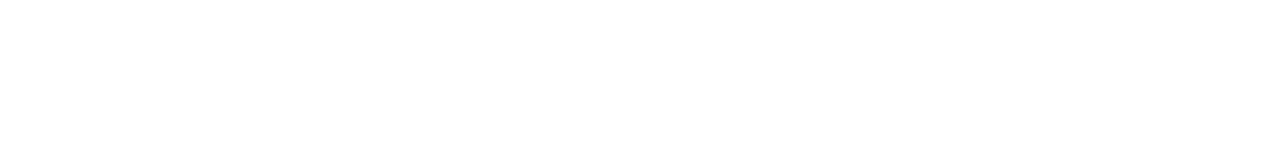
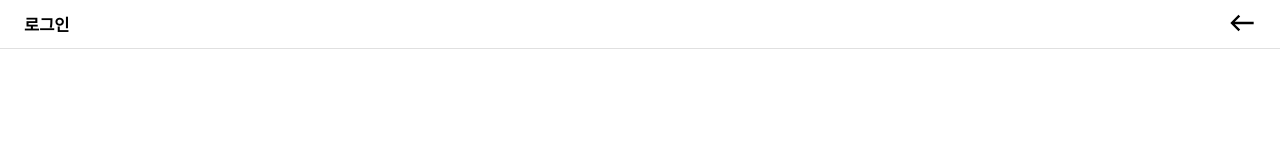
Before and after one commit to SinJungho/Code-Campus_FE, a React app: page /signup in a window 1280 px wide. Shown: the top 160 px of the page. Built offline with nearby package versions, Linux system fonts and the light colour scheme.

Commit message:
fix: 문구 수정

```diff
--- a/src/pages/Sign/login.tsx
+++ b/src/pages/Sign/login.tsx
@@ -12,7 +12,6 @@ import {
 // Icons
 import PersonIcon from "@mui/icons-material/Person";
 import LockIcon from "@mui/icons-material/Lock";
-import BusinessIcon from "@mui/icons-material/Business";
 import CloseIcon from "@mui/icons-material/Close";
 import Logo from "../../assets/img/SNSLogo";
 import TabContext from "@mui/lab/TabContext";
@@ -48,12 +47,12 @@ const Login: React.FC = () => {
           <TabList onChange={handleChange} variant="fullWidth">
             <Tab
               sx={{ width: "100%", fontSize: "0.5rem" }}
-              label="개인 회원"
+              label="멘티 회원"
               value="1"
             />
             <Tab
               sx={{ width: "100%", fontSize: "0.5rem" }}
-              label="기업 회원"
+              label="멘토 회원"
               value="2"
             />
           </TabList>
@@ -122,7 +121,7 @@ function IndividualMember() {
       {/* SNS 회원 가입 & 로그인 */}
       <SNSLogInButton />
       {/* 개인 회원 가입 */}
-      <S.TextSignUp href="#">개인 회원가입</S.TextSignUp>
+      <S.TextSignUp to="/signup">멘티 회원가입</S.TextSignUp>
     </S.Wrapper>
   );
 }
@@ -146,20 +145,20 @@ function CompanyMember() {
           onChange={handleChange}
           inputProps={{ "aria-label": "controlled" }}
         />
-        <S.SwitchText>서치펌 회원</S.SwitchText>
+        <S.SwitchText>졸업생 회원</S.SwitchText>
       </Box>
       {/* 아이디 입력창 */}
       <S.TextInput
         id="outlined-basic"
         label=""
         placeholder={
-          checked === true ? "서치펌 회원 아이디" : "기업회원 아이디"
+          checked === true ? "졸업생 회원 아이디" : "멘토 회원 아이디"
         }
         variant="outlined"
         InputProps={{
           startAdornment: (
             <InputAdornment position="start">
-              <BusinessIcon sx={{ fontSize: 30 }} />
+              <PersonIcon sx={{ fontSize: 30 }} />
             </InputAdornment>
           ),
         }}
@@ -209,9 +208,9 @@ function CompanyMember() {
           marginTop: "36px",
         }}
       >
-        <S.CompanySignUpLink href="#">기업 회원가입</S.CompanySignUpLink>
+        <S.CompanySignUpLink to="/signup">멘토 회원가입</S.CompanySignUpLink>
         <S.Line />
-        <S.CompanySignUpLink href="#">서치펌 회원가입</S.CompanySignUpLink>
+        <S.CompanySignUpLink to="/signup">졸업생 회원가입</S.CompanySignUpLink>
       </Box>
     </S.Wrapper>
   );
--- a/src/pages/Sign/signup.tsx
+++ b/src/pages/Sign/signup.tsx
@@ -1,13 +1,30 @@
-import React from 'react';
+import React from "react";
 import * as S from "./styled";
 import { Link } from "react-router-dom";
-import { Box } from '@mui/material';
+import { Box } from "@mui/material";
+
+// Icons
+import WestIcon from "@mui/icons-material/West";
 
 const SignUp: React.FC = () => {
   return (
-    <Box>
-
-    </Box>
+    <S.Wrapper>
+      <Box
+        sx={{
+          display: "flex",
+          alignItems: "center",
+          justifyContent: "space-between",
+          borderBottom: 1,
+          borderColor: "divider",
+          padding: "0.3rem 24px",
+        }}
+      >
+        <S.LogInTitle>로그인</S.LogInTitle>
+        <Link to="/index">
+          <WestIcon sx={{ fontSize: "28px" }} />
+        </Link>
+      </Box>
+    </S.Wrapper>
   );
 };
 
--- a/src/pages/Sign/styled.ts
+++ b/src/pages/Sign/styled.ts
@@ -147,7 +147,7 @@ export const AppleButton = styled.button`
 `;
 
 // 개인 회원 가입
-export const TextSignUp = styled.a`
+export const TextSignUp = styled(Link)`
   text-align: center;
   font-size: 0.5rem;
 `;
@@ -161,6 +161,6 @@ export const SwitchText = styled.p`
   font-size: 0.5rem;
 `;
 
-export const CompanySignUpLink = styled.a`
+export const CompanySignUpLink = styled(Link)`
   font-size: 0.5rem;
 `;
```
